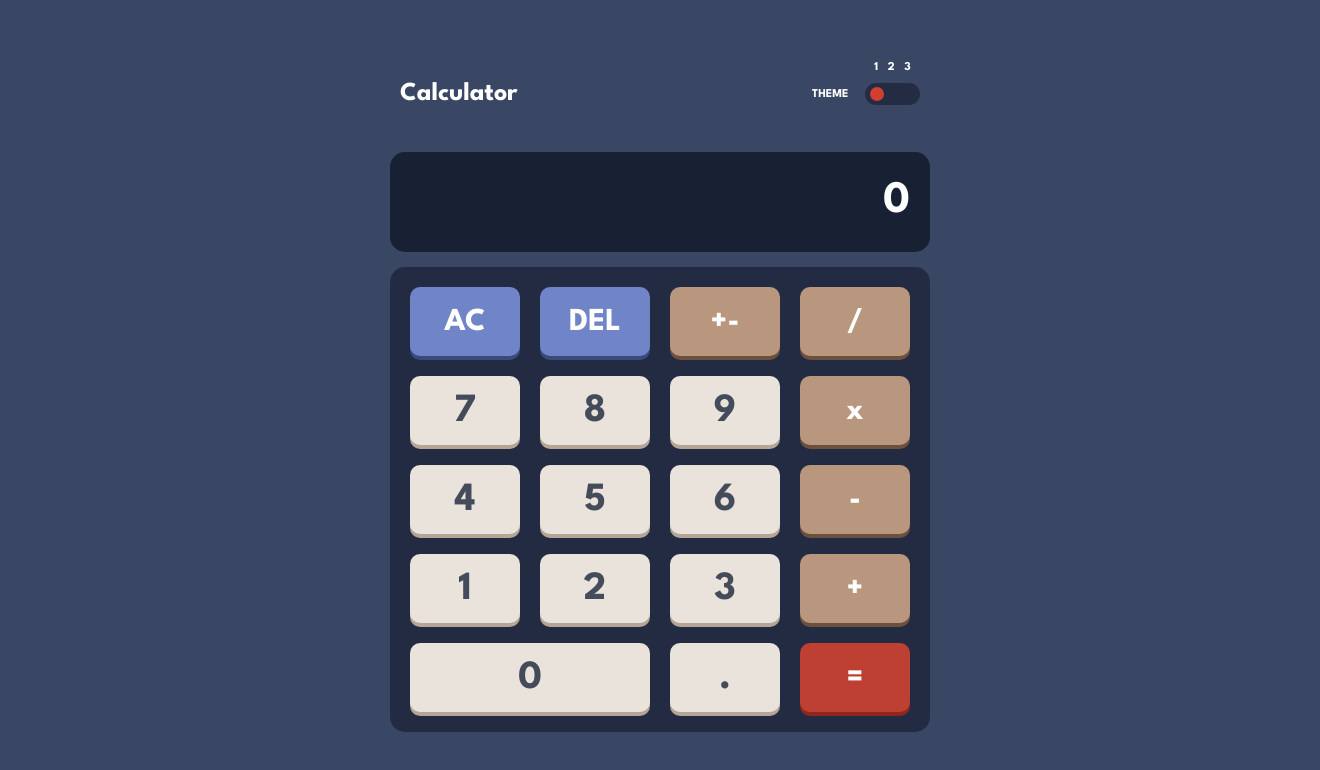
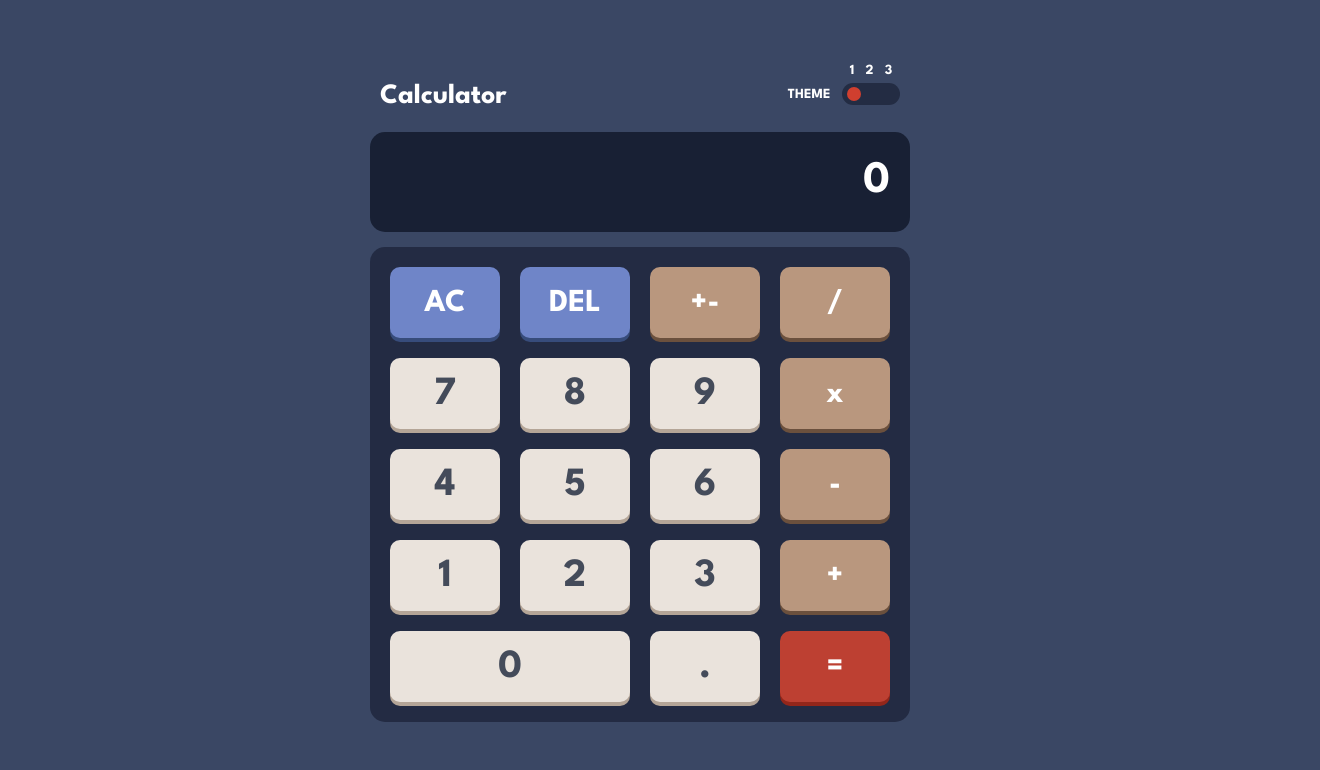
Before and after one commit to billwonggg/calculator-app, a React (Create React App) app: page / in a window 1280 px wide. Shown: the top 770 px of the page, 1320 px wide, since content can reach past the window. Built offline with nearby package versions, Linux system fonts and the light colour scheme.

Commit message:
CSS changes

```diff
--- a/src/App.tsx
+++ b/src/App.tsx
@@ -58,6 +58,7 @@ const App = () => {
     `sign: ${data.sign}\nfirst: ${data.first}\nsecond: ${data.second}\n`
   );
   return (
+    <div className="App">
       <Calculator>
         <Header />
         <Screen value={data.second === "0" ? data.first : data.second} />
@@ -74,6 +75,7 @@ const App = () => {
           })}
         </ButtonBox>
       </Calculator>
+    </div>
   );
 };
 
--- a/src/style/components.css
+++ b/src/style/components.css
@@ -1,5 +1,5 @@
 .header {
-  height: 60px;
+  height: 40px;
   width: 100%;
   padding: 0px 10px;
   display: inline-block;
@@ -31,7 +31,7 @@
 
 .buttonbox {
   width: 100%;
-  height: calc(100% - 175px);
+  height: calc(100% - 165px);
   display: grid;
   grid-template-columns: repeat(4, 1fr);
   grid-template-rows: repeat(5, 1fr);
--- a/src/style/outer.css
+++ b/src/style/outer.css
@@ -7,10 +7,10 @@ html {
 }
 
 body {
-  width: 100%;
+  /* width: 100%;
   height: auto;
-  min-height: 100vh;
-  background-color: transparent;
+  min-height: 100vh; */
+  /* background-color: transparent; */
   margin: 0;
   font-size: 32px;
   padding: 0 var(--white-space);
@@ -18,11 +18,11 @@ body {
   -moz-osx-font-smoothing: grayscale;
 }
 
-div[id="root"] {
+.App {
   display: flex;
   justify-content: center;
   align-items: center;
-  width: 100vw;
+  width: 100%;
   min-height: 100vh;
   background-color: transparent;
 }
--- a/src/style/theme.css
+++ b/src/style/theme.css
@@ -5,7 +5,7 @@
 .logo {
   color: var(--color-font-theme);
   margin: 0;
-  font-size: 26px;
+  font-size: 28px;
   user-select: none;
   float: left;
 }
@@ -13,27 +13,27 @@
 .theme-slider {
   position: relative;
   -webkit-appearance: none;
-  width: 55px;
+  width: 58px;
   background-color: transparent;
 }
 
 .theme-slider::before {
   position: absolute;
   content: "THEME";
-  top: 5px;
-  right: 130%;
-  font-size: 12px;
+  top: 4px;
+  right: 120%;
+  font-size: 14px;
   color: var(--color-font-theme);
 }
 
 .theme-slider::after {
   position: absolute;
   content: "1 \00a0 \00a0 2 \00a0 \00a0 3";
-  top: -22px;
+  top: -20px;
   right: 0;
   width: 100%;
   text-align: center;
-  font-size: 12px;
+  font-size: 14px;
   color: var(--color-font-123);
 }
 
```
Lines whose indentation alone changed are shown as unchanged.
